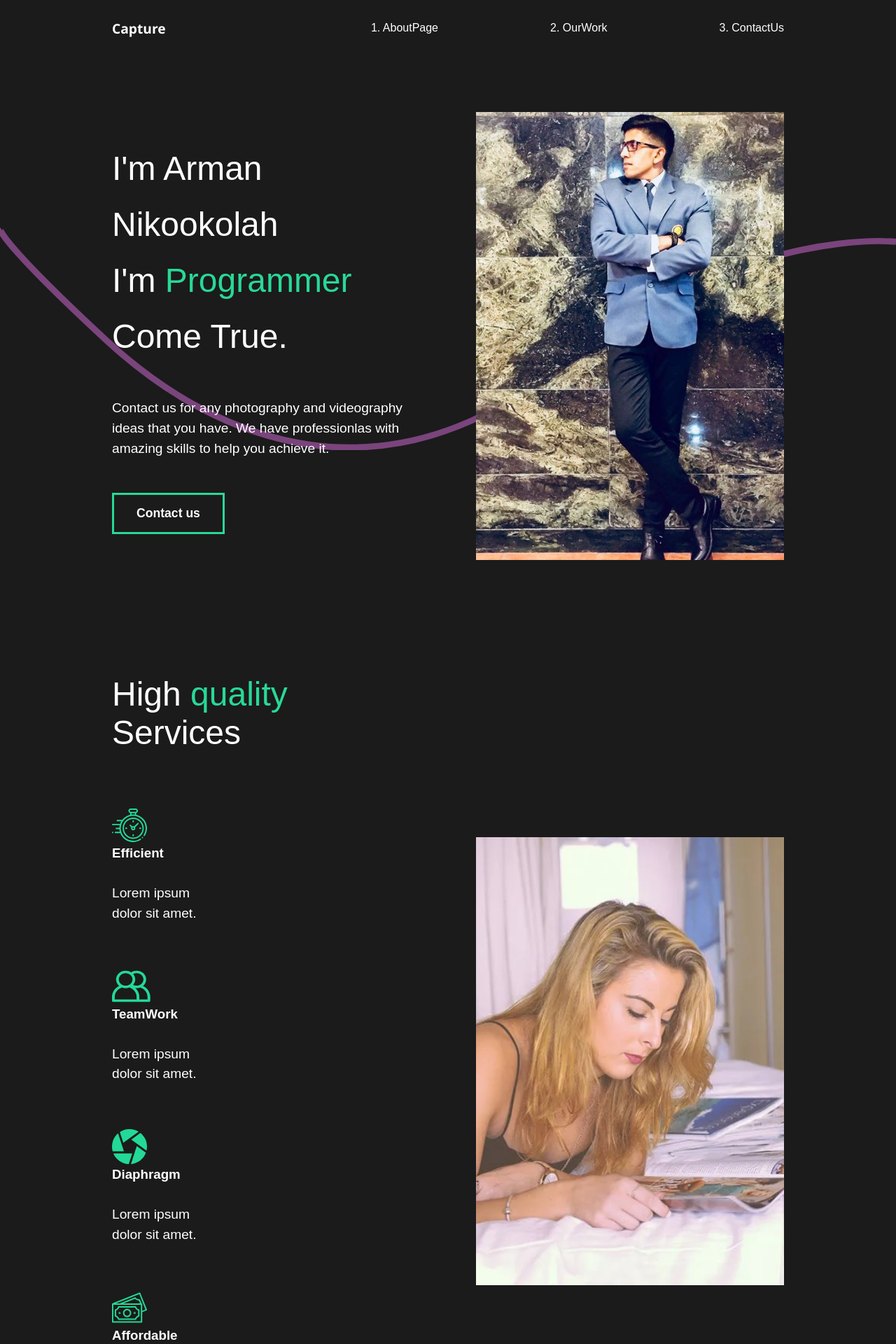
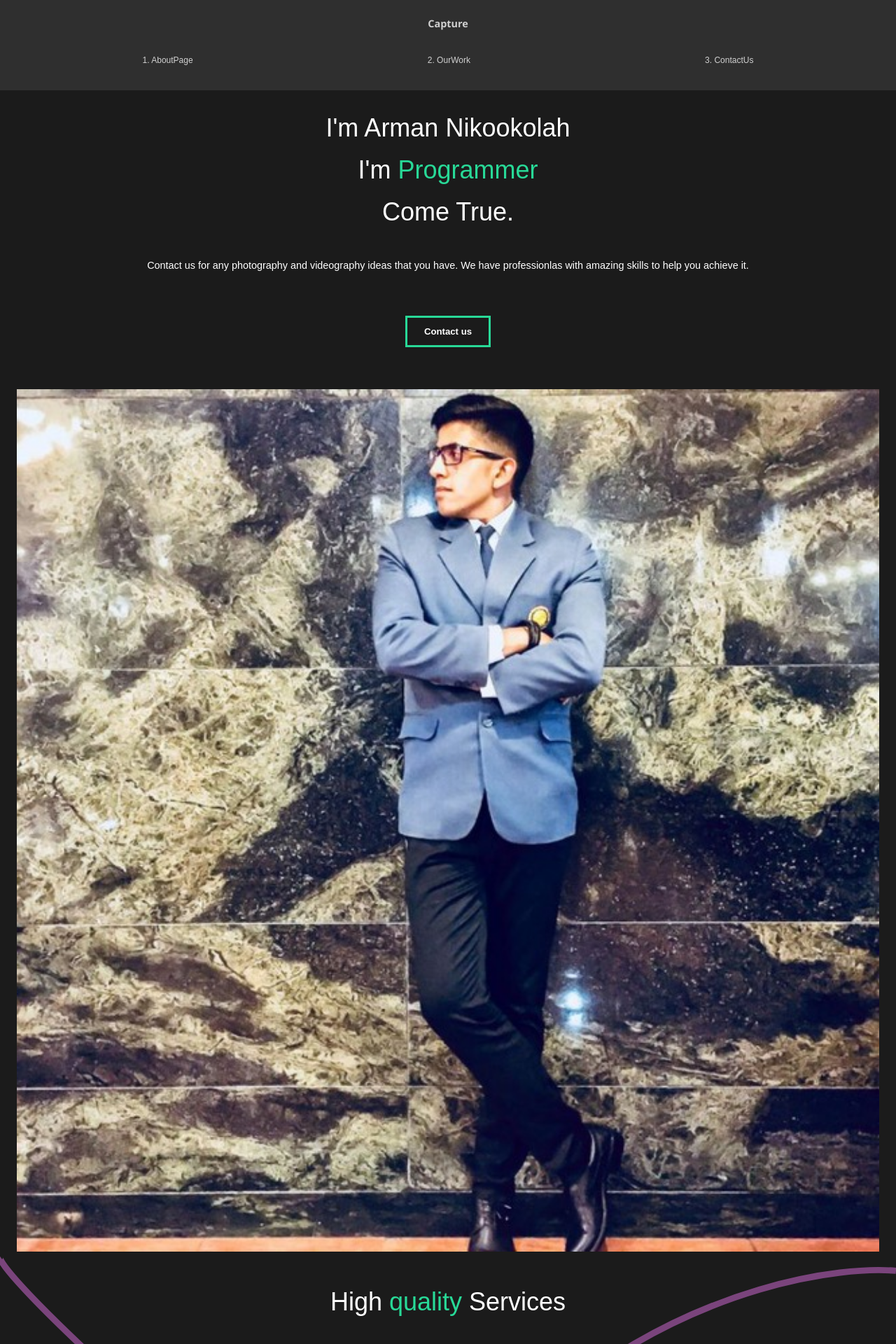
Before and after one commit to Arman-Nikokolah/ModernApp, a React (Create React App) app: page / in a window 1280 px wide. Shown: the top 1920 px of the page at 70% size. Built offline with nearby package versions, Linux system fonts and the light colour scheme.

Commit message:
finishing

```diff
--- a/src/Animation.jsx
+++ b/src/Animation.jsx
@@ -120,3 +120,17 @@ export const SliderAnimation = {
     },
   },
 };
+
+export const hanimate = {
+  hidden: {
+    opacity: 0,
+  },
+  show: {
+    opacity: 1,
+    transition: {
+      duration: 0.75,
+      ease: "easeOut",
+      staggerChildren: 1.5,
+    },
+  },
+};
--- a/src/Globalstyle.js
+++ b/src/Globalstyle.js
@@ -5,6 +5,13 @@ export const GlobalStyled = createGlobalStyle`
     margin: 0;
     padding: 0;
     box-sizing: border-box;
+}
+
+html {
+    @media(max-width : 1700px) {
+        font-size: 75%;
+    }
+
 }
 
 body {
@@ -26,7 +33,7 @@ button {
 }
 
 h2 {
-    color: white;
+
     font-weight: lighter;
     font-size: 3rem;
 }
--- /dev/null
+++ b/src/components/Develped.jsx
@@ -0,0 +1,49 @@
+import React from "react";
+import styled from "styled-components";
+import { useAnimation, motion } from "framer-motion";
+import { useInView } from "react-intersection-observer";
+import { hanimate } from "../Animation";
+const Developed = () => {
+  const [element, view] = useInView({ threshold: 0.3 });
+  const controls = useAnimation();
+
+  if (view) {
+    controls.start("show");
+  } else {
+    controls.start("hidden");
+  }
+
+  return (
+    <HeaderStyled>
+      <StyleH
+        ref={element}
+        variants={hanimate}
+        initial="hidden"
+        animate={controls}
+      >
+        <h1>Developed by Arman Nikookolah</h1>
+      </StyleH>
+    </HeaderStyled>
+  );
+};
+
+const HeaderStyled = styled.div`
+  text-align: center;
+  h1 {
+    position: relative;
+    top: 0;
+    bottom: 0;
+    left: 0;
+    right: 0;
+    font-family: monospace;
+  }
+`;
+
+const StyleH = styled(motion.div)`
+  width: 100%;
+  font-size: 1rem;
+  color: #63dbad;
+  position: absolute;
+`;
+
+export default Developed;
--- a/src/components/Nav.jsx
+++ b/src/components/Nav.jsx
@@ -25,10 +25,15 @@ const Navbar = () => {
 const StyledNav = styled.nav`
   min-height: 10vh;
   display: flex;
+  margin: auto;
   align-items: center;
   justify-content: space-between;
-  padding: 1rem 10rem;
-
+  padding: 1rem 5rem;
+  position: sticky;
+  background-color: #353535;
+  opacity: 0.8;
+  top: 0;
+  z-index: 10;
   a {
     color: #fff;
     text-decoration: none;
@@ -42,8 +47,23 @@ const StyledNav = styled.nav`
     font-family: "Segoe UI", Tahoma, Geneva, Verdana, sans-serif;
   }
   li {
-    position: relative;
-    padding-left: 10rem;
+    padding-left: 8rem;
+  }
+  @media (max-width: 1300px) {
+    flex-direction: column;
+    padding: 1rem;
+    .logo {
+      display: inline-block;
+      margin: 1rem;
+    }
+    ul {
+      padding: 2rem;
+      justify-content: space-around;
+      width: 100%;
+      li {
+        padding: 0;
+      }
+    }
   }
 `;
 
--- a/src/components/ServiceSection.jsx
+++ b/src/components/ServiceSection.jsx
@@ -25,20 +25,10 @@ const ServiceSection = () => {
   return (
     <Services>
       <Description>
-        <motion.h2
-          animate={controls}
-          initial="hidden"
-          ref={element}
-          variants={fade}
-        >
+        <motion.h2>
           High <span style={{ color: "#28d997" }}> quality </span> Services{" "}
         </motion.h2>
-        <Cards
-          ref={element}
-          animate={controls}
-          initial="hidden"
-          variants={fade}
-        >
+        <Cards>
           <div className="card">
             <div className="icon">
               <img src={clock} alt={altimage} />
@@ -85,13 +75,16 @@ const Services = styled(StyledAbout)`
   }
   p {
     padding: 2rem 0rem 4rem 0rem;
-    width: 60%;
+    width: 70%;
   }
 `;
 
 const Cards = styled(motion.div)`
   display: flex;
   flex-wrap: wrap;
+  @media (max-width: 1300px) {
+    margin: 2rem 3rem;
+  }
 `;
 
 export default ServiceSection;
--- a/src/pages/AboutUs.js
+++ b/src/pages/AboutUs.js
@@ -4,6 +4,7 @@ import ServiceSection from "../components/ServiceSection";
 import FaqSection from "../components/FaqSection";
 import { motion } from "framer-motion";
 import { pageAnimation } from "../Animation";
+import Developed from "../components/Develped";
 
 const AboutUS = () => {
   return (
@@ -16,6 +17,7 @@ const AboutUS = () => {
       <AboutSection />
       <ServiceSection />
       <FaqSection />
+      <Developed />
     </motion.div>
   );
 };
--- a/src/pages/ContactUs.jsx
+++ b/src/pages/ContactUs.jsx
@@ -1,22 +1,80 @@
 import React from "react";
 import Helmet from "react-helmet";
 import { motion } from "framer-motion";
-import { pageAnimation } from "../Animation";
+import { pageAnimation, TextAnimations } from "../Animation";
+import styled from "styled-components";
 
 const ContactUs = () => {
   return (
-    <motion.div
+    <ContactStyle
       exit="exit"
       variants={pageAnimation}
       initial="hidden"
       animate="show"
     >
+      <Title>
+        <Hides>
+          <motion.h2 variants={TextAnimations}>Get In Touch</motion.h2>
+        </Hides>
+        <div>
+          <Social variants={TextAnimations}>
+            <Circle />
+            <h2>Social Message</h2>
+          </Social>
+          <Social variants={TextAnimations}>
+            <Circle />
+            <h2>Social Email</h2>
+          </Social>
+          <Social variants={TextAnimations}>
+            <Circle />
+            <h2>Social App</h2>
+          </Social>
+        </div>
+      </Title>
       <Helmet>
         <title>ContactUs</title>
       </Helmet>
-      contact us
-    </motion.div>
+    </ContactStyle>
   );
 };
+const ContactStyle = styled(motion.div)`
+  background-color: #fff;
+  min-height: 90vh;
+  padding: 5rem 10rem;
+  h2 {
+    margin-bottom: 4rem;
+  }
+  @media (max-width: 1300px) {
+    padding: 2rem;
+    color: #23d997;
+  }
+`;
+const Title = styled.div`
+  margin-bottom: 4rem;
+  @media (max-width: 1300px) {
+    margin-top: 5rem;
+  }
+`;
+const Hides = styled.div`
+  overflow: hidden;
+`;
+const Social = styled(motion.div)`
+  display: flex;
+  align-items: center;
+  h2 {
+    margin: 2rem;
+    font-size: 2rem;
+  }
+`;
+
+const Circle = styled.div`
+  background-color: #353535;
+  width: 1rem;
+  height: 1rem;
+  border-radius: 50%;
+  @media (max-width: 1300px) {
+    background-color: #23d997;
+  }
+`;
 
 export default ContactUs;
--- a/src/pages/MovieDetails.js
+++ b/src/pages/MovieDetails.js
@@ -85,6 +85,10 @@ const Awards = styled.div`
   align-items: center;
   justify-content: space-around;
   padding: 5rem 5rem;
+  @media (max-width: 1300px) {
+    display: block;
+    margin: 2rem 2rem;
+  }
 `;
 
 const AwardStyle = styled.div`
--- a/src/pages/OurWork.jsx
+++ b/src/pages/OurWork.jsx
@@ -65,11 +65,15 @@ const Work = styled(motion.div)`
   min-height: 100vh;
   overflow: hidden;
   padding: 5rem 2rem;
+  @media (max-width: 1300px) {
+    padding: 2rem 2rem;
+  }
 
   h2 {
     padding: 1rem 0rem;
     font-size: 1.8rem;
     font-family: monospace;
+    color: white;
   }
 `;
 const Movie = styled.div`
--- a/src/style.js
+++ b/src/style.js
@@ -8,6 +8,11 @@ export const StyledAbout = styled(motion.div)`
   justify-content: space-between;
   color: white;
   padding: 5rem 10rem;
+  @media (max-width: 1300px) {
+    display: block;
+    padding: 2rem;
+    text-align: center;
+  }
 `;
 
 export const Description = styled.div`
@@ -17,15 +22,23 @@ export const Description = styled.div`
   h2 {
     font-weight: lighter;
   }
+  @media (max-width: 1300px) {
+    padding: 0;
+    button {
+      margin: 2rem 0rem 5rem 0rem;
+    }
+  }
 `;
 
 export const Image = styled.div`
   flex: 1;
   z-index: 2;
   overflow: hidden;
+  width: 100%;
+  height: 100%;
   img {
     width: 100%;
-    height: 80vh;
+    height: 100%;
     object-fit: cover;
   }
 `;
```
